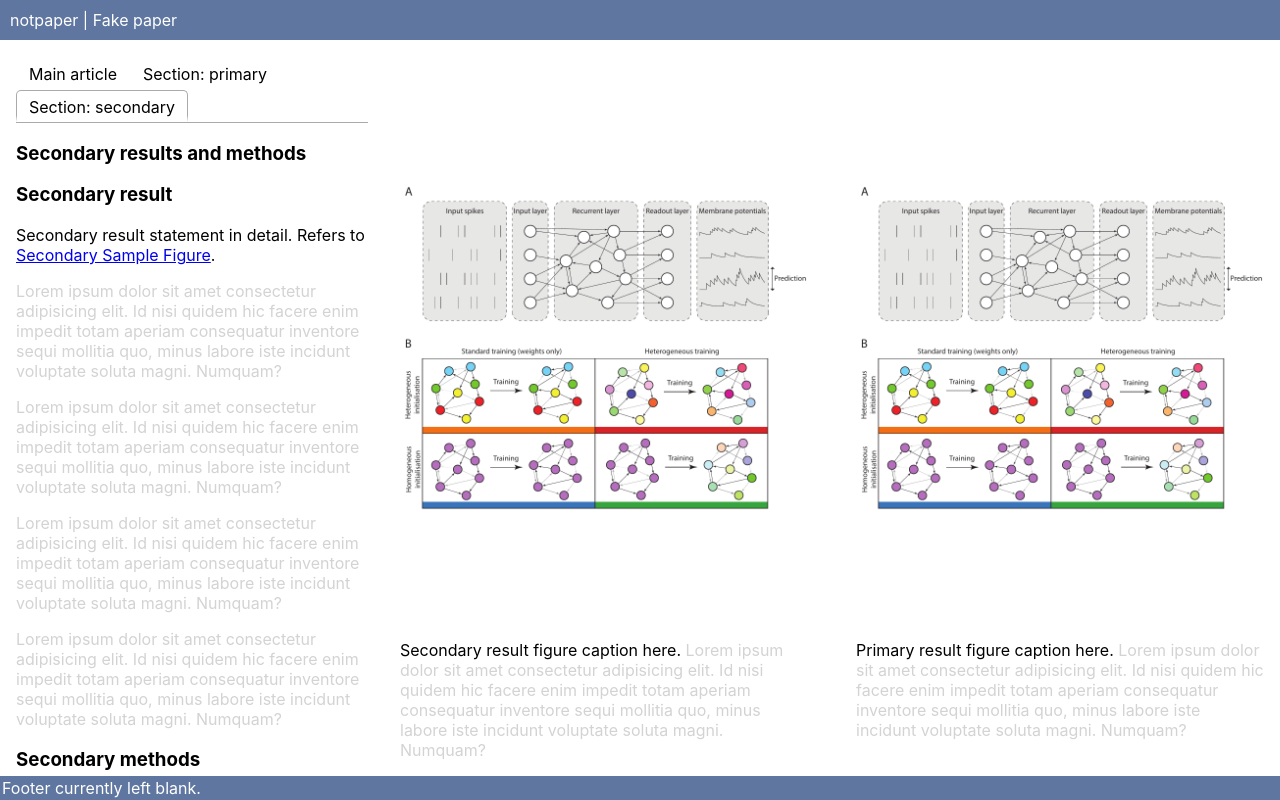
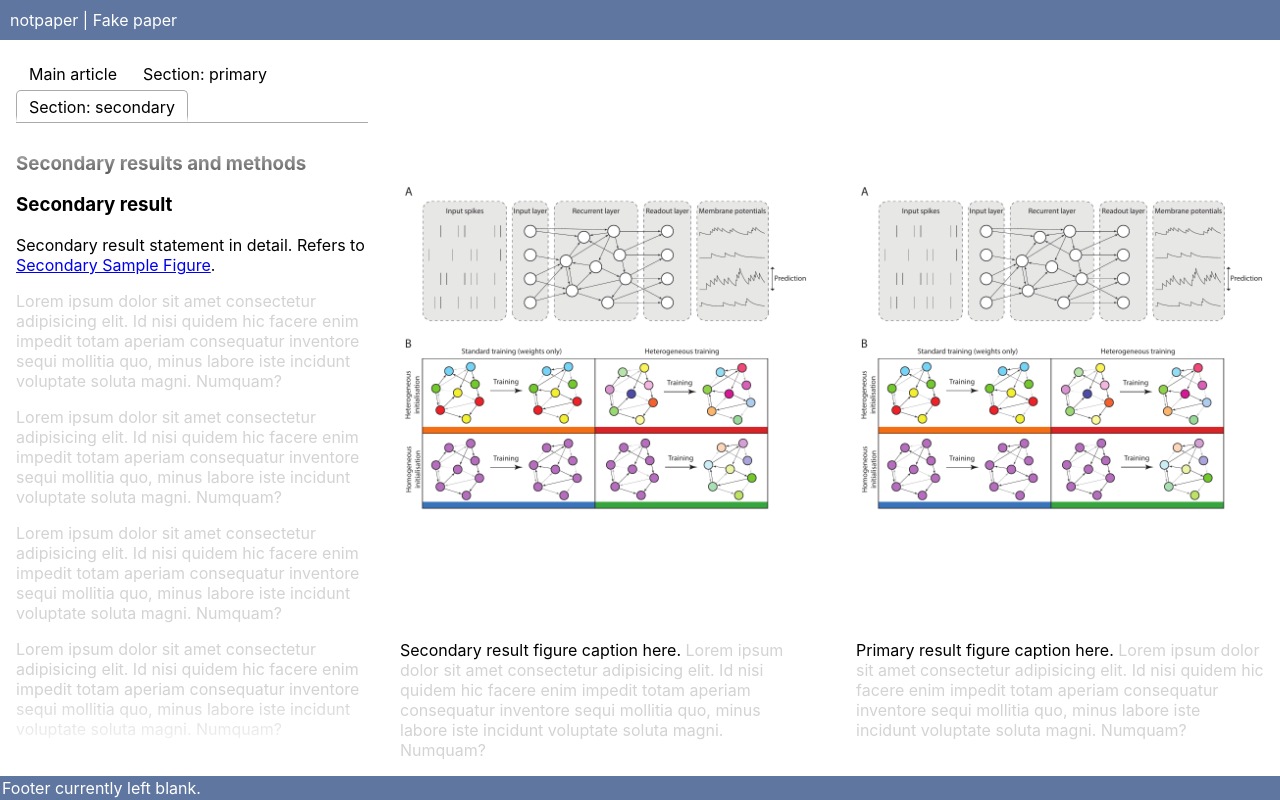
Before and after one commit to thesamovar/notpaper-ideas, a React (Create React App) app: page / in a window 1280 px wide. Built offline with nearby package versions, Linux system fonts and the light colour scheme.

Commit message:
scrolling working

```diff
--- a/src/components/Flow.js
+++ b/src/components/Flow.js
@@ -29,17 +29,16 @@ class Flow extends react.Component {
             const label = sec==="" ? "Main article" : "Section: "+sec;
             headers.push(
                 // <button key={'flowbutton-'+sec} onClick={(e)=>{this.clickHeader(sec)}}>{label}</button>
-                <Tab>{label}</Tab>
+                <Tab key={"tab-"+sec}>{label}</Tab>
                 );
             panels.push(
-                <TabPanel>
+                <TabPanel key={"tabpanel-"+sec}>
                     {this.sections[sec]}
                 </TabPanel>
                 );
         });
         return (
         <div id="FlowColumn" className="Column">
-            <div>
             <Tabs defaultIndex={panels.length-1}>
                 <TabList>
                     <div className="FlowableColumn">
@@ -48,7 +47,6 @@ class Flow extends react.Component {
                 </TabList>
                 {panels}
             </Tabs>
-            </div>
             {/* <div className="FlowableHeader">
                 {headers}
             </div>
--- a/src/index.css
+++ b/src/index.css
@@ -44,14 +44,22 @@ code {
   padding: 1em;
   overflow-y: hidden;
   display: grid;
-  grid-template-rows: 1fr;
+  grid-template-rows: max-content 1fr;
   width: 100%;
   height: 100%;
 }
 
+.react-tabs {
+  display: contents;
+}
+
+.react-tabs__tab-panel {
+  overflow-y: auto;
+  mask-image: linear-gradient(to bottom, transparent 0%, black 10%, black 90%, transparent 100%);
+}
+
 .FlowableColumn {
   mask-image: linear-gradient(to bottom, transparent 0%, black 10%, black 90%, transparent 100%);
-  overflow-y: auto;
 }
 
 #RelatedColumn {
```
Lines whose indentation alone changed are shown as unchanged.
